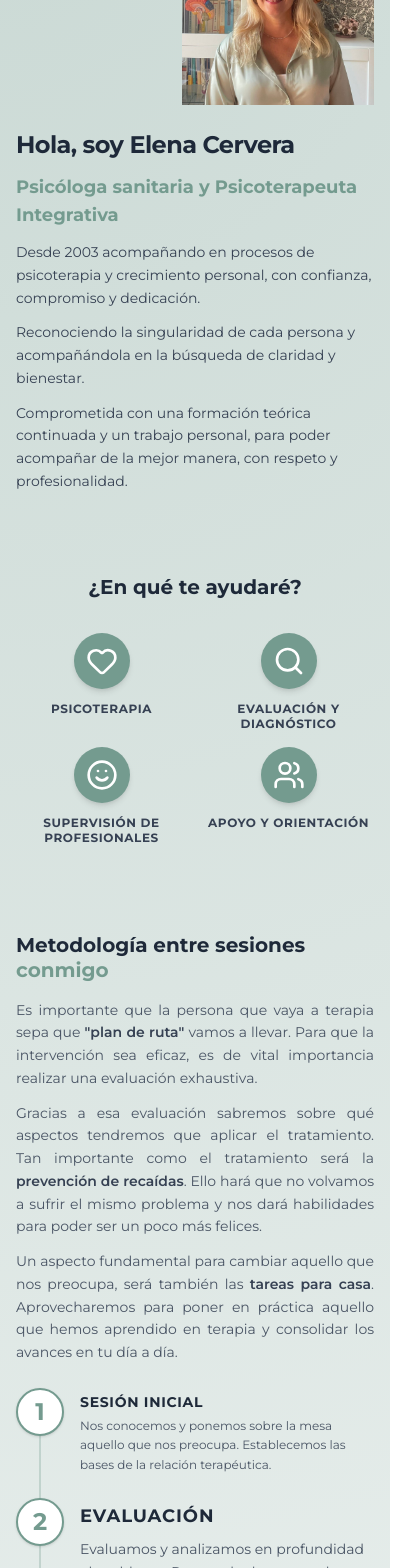
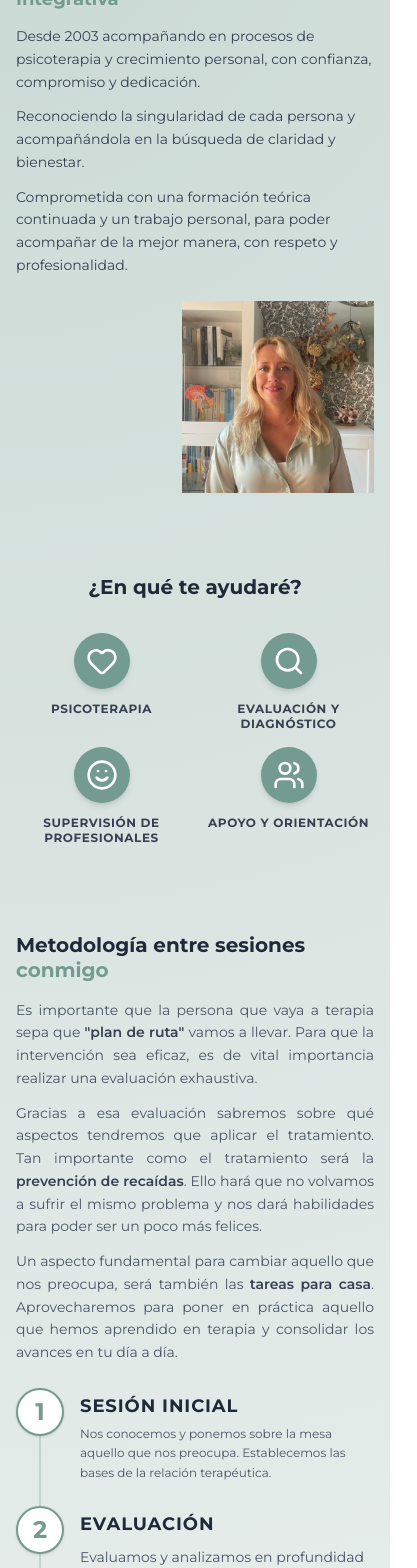
Before and after one commit to aleeeex25234/psocologa, a Next.js app: page / in a window 390 px wide. Shown: the part 200-1768 px from the top of the page, 417 px wide, since content can reach past the window. Built offline with nearby package versions, Linux system fonts and the light colour scheme.

Commit message:
fix: responsive layout adjustments (hero, footer, typography)

```diff
--- a/app/page.tsx
+++ b/app/page.tsx
@@ -9,7 +9,7 @@ export default function Home() {
       <section className="max-w-6xl mx-auto px-4 py-8 md:px-6 md:py-24">
         <div className="grid md:grid-cols-2 gap-6 md:gap-12 items-center">
           {/* Text Content - Left */}
-          <div className="order-2 md:order-1 space-y-3 md:space-y-4">
+          <div className="order-1 md:order-1 space-y-3 md:space-y-4">
             <h1 className="font-sans text-2xl md:text-4xl font-bold text-gray-800 tracking-tight">
               Hola, soy Elena Cervera
             </h1>
@@ -28,7 +28,7 @@ export default function Home() {
           </div>
 
           {/* Photo - Right */}
-          <div className="order-1 md:order-2 flex justify-end">
+          <div className="order-2 md:order-2 flex justify-end">
             <div className="relative w-48 h-48 md:w-[400px] md:h-[400px]">
               <Image
                 src="/foto_elena.jpeg"
@@ -92,7 +92,7 @@ export default function Home() {
                   <span className="text-2xl md:text-3xl font-bold text-[#749B8F]">1</span>
                 </div>
                 <div className="pt-1 md:pt-2">
-                  <h4 className="font-bold text-gray-800 uppercase tracking-wider mb-1 md:mb-2 text-sm md:text-lg">Sesión Inicial</h4>
+                  <h4 className="font-bold text-gray-800 uppercase tracking-wider mb-1 md:mb-2 text-lg">Sesión Inicial</h4>
                   <p className="text-gray-600 text-xs md:text-base leading-relaxed">
                     Nos conocemos y ponemos sobre la mesa aquello que nos preocupa. Establecemos las bases de la relación terapéutica.
                   </p>
@@ -178,7 +178,7 @@ export default function Home() {
           <div className="grid md:grid-cols-2 gap-6 md:gap-12 items-center">
             <div className="text-center space-y-3 md:space-y-4">
               <Link href="/psicoterapia-integrativa">
-                <h3 className="font-sans text-lg md:text-3xl text-gray-700 font-bold underline decoration-[#749B8F] decoration-2 underline-offset-8 hover:text-[#749B8F] transition-colors cursor-pointer">
+                <h3 className="font-sans text-2xl md:text-3xl text-gray-700 font-bold underline decoration-[#749B8F] decoration-2 underline-offset-8 hover:text-[#749B8F] transition-colors cursor-pointer">
                   ¿Qué es la Psicoterapia <br /> Integrativa?
                 </h3>
               </Link>
@@ -195,15 +195,7 @@ export default function Home() {
       </section>
 
       {/* Decorative Separator */}
-      <div className="max-w-6xl mx-auto px-4 md:px-6">
-        <div className="flex items-center justify-center gap-4 py-6 md:py-8">
-          <div className="h-px bg-gray-200 flex-grow max-w-[100px]"></div>
-          <div className="w-2 h-2 rounded-full bg-[#749B8F]/30"></div>
-          <div className="w-3 h-3 rounded-full bg-[#749B8F]/50"></div>
-          <div className="w-2 h-2 rounded-full bg-[#749B8F]/30"></div>
-          <div className="h-px bg-gray-200 flex-grow max-w-[100px]"></div>
-        </div>
-      </div>
+      {/* Decorative Separator Removed */}
 
       {/* Quote Section - Transparent background to show main gradient */}
       <section className="w-full bg-transparent py-10 md:py-20 relative">
@@ -221,9 +213,9 @@ export default function Home() {
 
       {/* Footer */}
       <footer className="w-full bg-[#4A635D] text-white pt-10 pb-6 md:pt-20 md:pb-12">
-        <div className="max-w-7xl mx-auto px-4 md:px-12 grid grid-cols-1 md:grid-cols-3 gap-8 md:gap-16">
+        <div className="max-w-7xl mx-auto px-4 md:px-12 grid grid-cols-2 md:grid-cols-3 gap-8 md:gap-16">
           {/* Logo & Contact */}
-          <div className="flex flex-col items-center md:items-start text-center md:text-left">
+          <div className="flex flex-col col-span-2 md:col-span-1 items-start text-left">
             <div className="flex flex-col mb-3 md:mb-4">
               <h4 className="font-serif text-base md:text-lg font-bold">Elena Cervera</h4>
               <p className="text-xs md:text-sm opacity-80">Psicóloga - Psicoterapeuta</p>
@@ -255,7 +247,7 @@ export default function Home() {
           </div>
 
           {/* Nav */}
-          <div className="flex flex-col items-center md:items-start space-y-2 md:space-y-4">
+          <div className="flex flex-col items-start space-y-2 md:space-y-4">
             <h5 className="font-bold mb-1 md:mb-2 text-sm md:text-base">Navegación</h5>
             <FooterLink href="/">Inicio</FooterLink>
             <FooterLink href="/sobre_mi">Sobre mí</FooterLink>
@@ -265,7 +257,7 @@ export default function Home() {
           </div>
 
           {/* Contact */}
-          <div className="flex flex-col items-center md:items-start space-y-2 md:space-y-4">
+          <div className="flex flex-col items-start space-y-2 md:space-y-4">
             <h5 className="font-bold mb-1 md:mb-2 text-sm md:text-base">Contacto</h5>
             <div className="flex items-center gap-2 md:gap-3 text-xs md:text-sm">
               <Mail size={14} />
```
